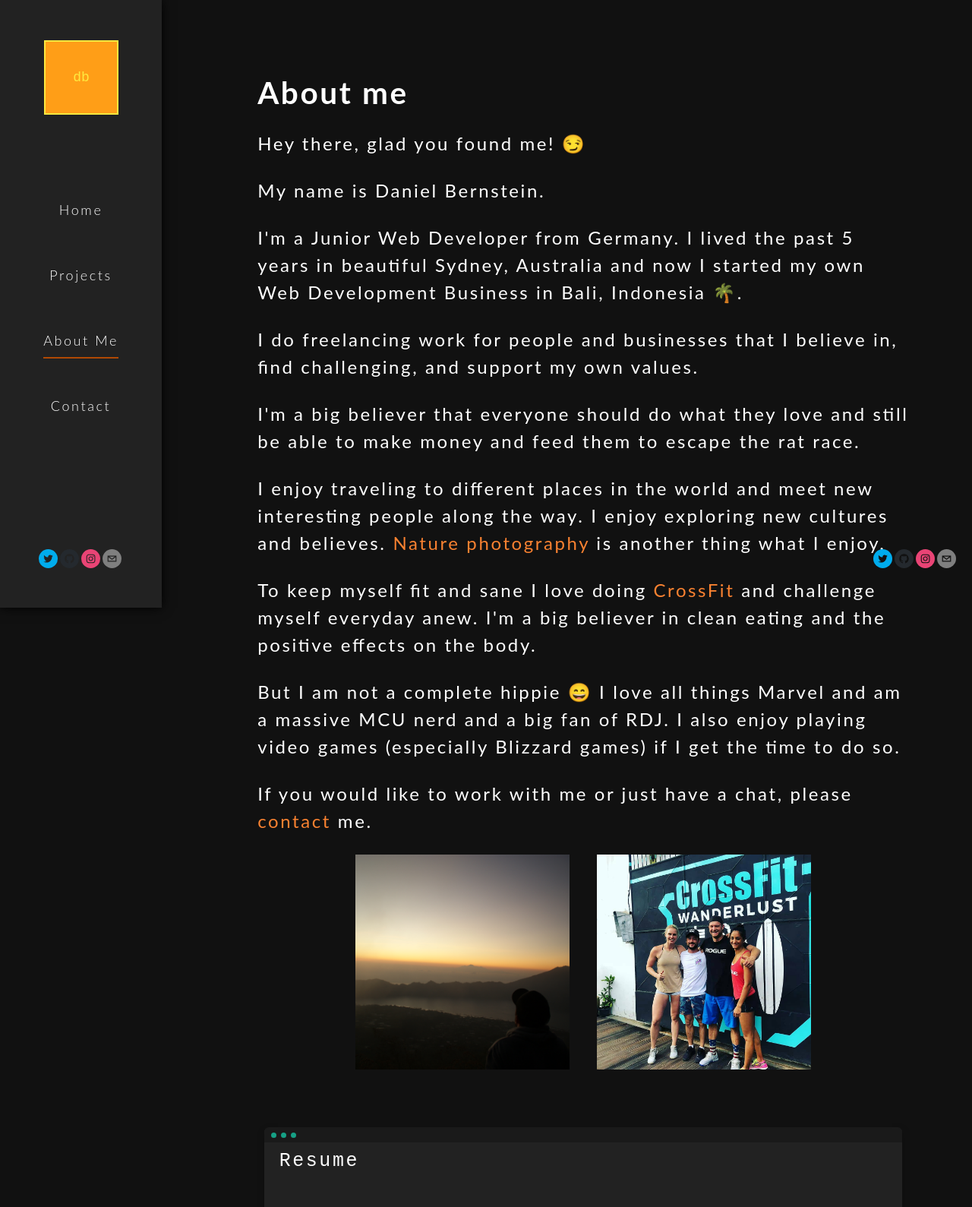
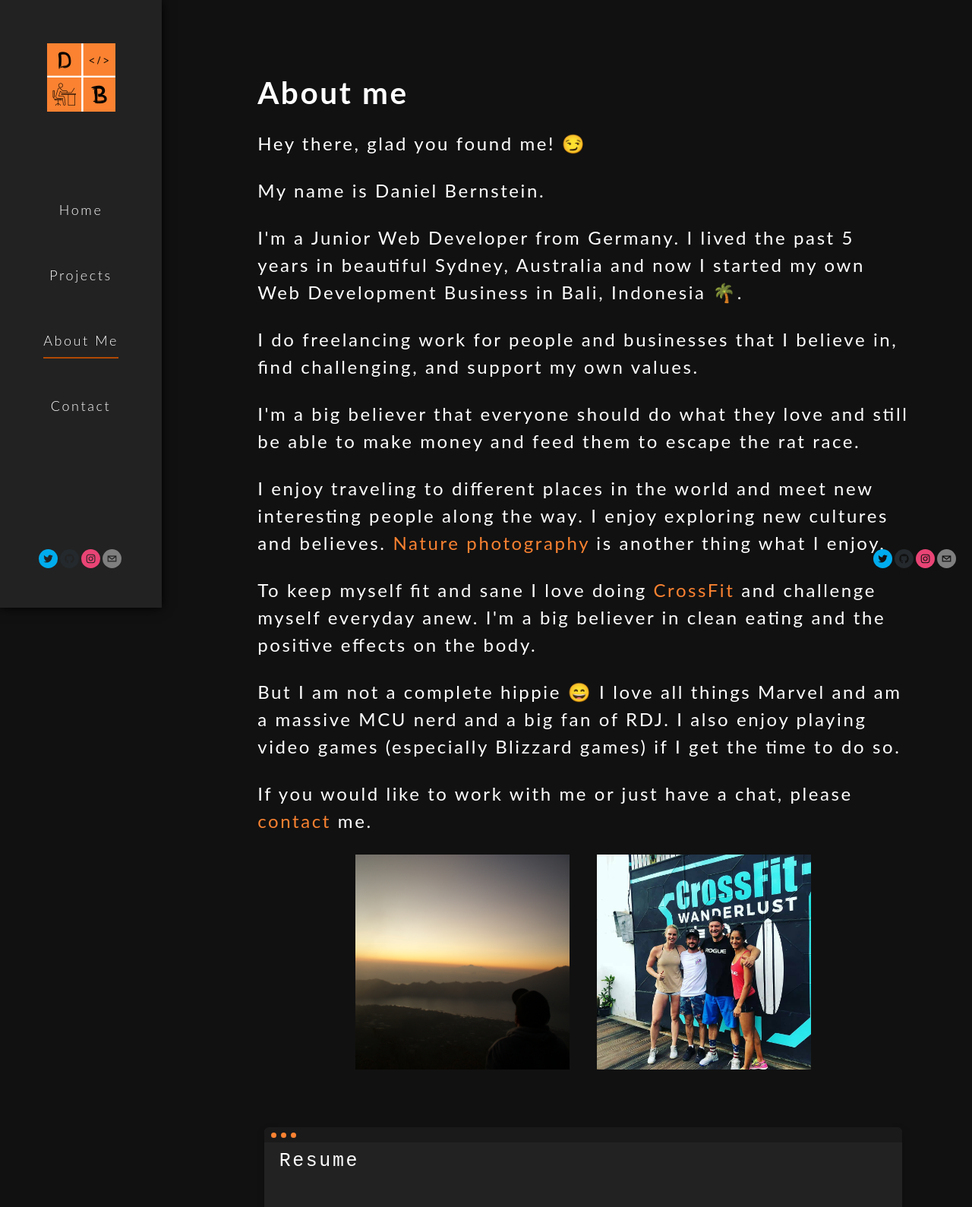
Before and after one commit to drood87/danibernstein.com, a Gatsby site: page /about in a window 1280 px wide. Shown: the top 1589 px of the page at 76% size. Built offline with nearby package versions, Linux system fonts and the light colour scheme; Gatsby itself is replaced by a stand-in of ours.

Commit message:
sorting for projectimg and logo

```diff
--- a/gatsby-config.js
+++ b/gatsby-config.js
@@ -102,7 +102,7 @@ module.exports = {
         background_color: '#fa8231',
         theme_color: '#fa8231',
         display: 'minimal-ui',
-        icon: 'src/images/gatsby-icon.png', // This path is relative to the root of the site.
+        icon: 'src/images/logo.png', // This path is relative to the root of the site.
       },
     },
     // this (optional) plugin enables Progressive Web App + Offline functionality
--- a/src/components/header.js
+++ b/src/components/header.js
@@ -4,7 +4,7 @@ import React from 'react';
 import styled from 'styled-components';
 
 // @ts-ignore
-import logo from '../images/100x100.svg';
+import logo from '../images/logo.png';
 import Socials from './socials';
 
 const SiteHeader = styled.header`
@@ -108,7 +108,7 @@ const Header = ({ menuLinks }) => (
           <NavWrapper>
             <h1>
               <Link to="/">
-                <img src={logo} alt="DB Logo" />
+                <img src={logo} alt="DB Logo" style={{ width: '100px', height: 'auto' }} />
               </Link>
             </h1>
             <NavUlList>
--- a/src/pages/about.js
+++ b/src/pages/about.js
@@ -194,7 +194,7 @@ const Resume = styled.div`
 `;
 
 const FakeButtons = styled.span`
-  background: #16a085;
+  background: #fa8231;
   height: 7px;
   width: 7px;
   display: block;
@@ -205,7 +205,7 @@ const FakeButtons = styled.span`
   &:before,
   &:after {
     content: "";
-    background: #16a085;
+    background: #fa8231;
     height: 7px;
     width: 7px;
     display: block;
--- a/src/pages/projects.js
+++ b/src/pages/projects.js
@@ -8,6 +8,7 @@ import Projectcard from '../components/projectcard';
 
 export default class projects extends Component {
   render() {
+    // const images = data.allImageSharp.node;
     return (
       <Layout>
         <SEO title="Projects" />
@@ -55,7 +56,7 @@ const PROJECTS_QUERY = graphql`
         }
       }
     }
-    allImageSharp(filter: { fluid: { src: { regex: "/png/" } } }, skip: 1) {
+    allImageSharp(filter: { fluid: { src: { regex: "/png/" } } }, sort: { fields: [original___src], order: ASC }) {
       edges {
         node {
           id
```
Also changed, not shown: src/images/100x100.svg (deleted), src/images/300x300.svg (deleted), src/images/gatsby-icon.png (deleted), src/images/logo.png (added).
